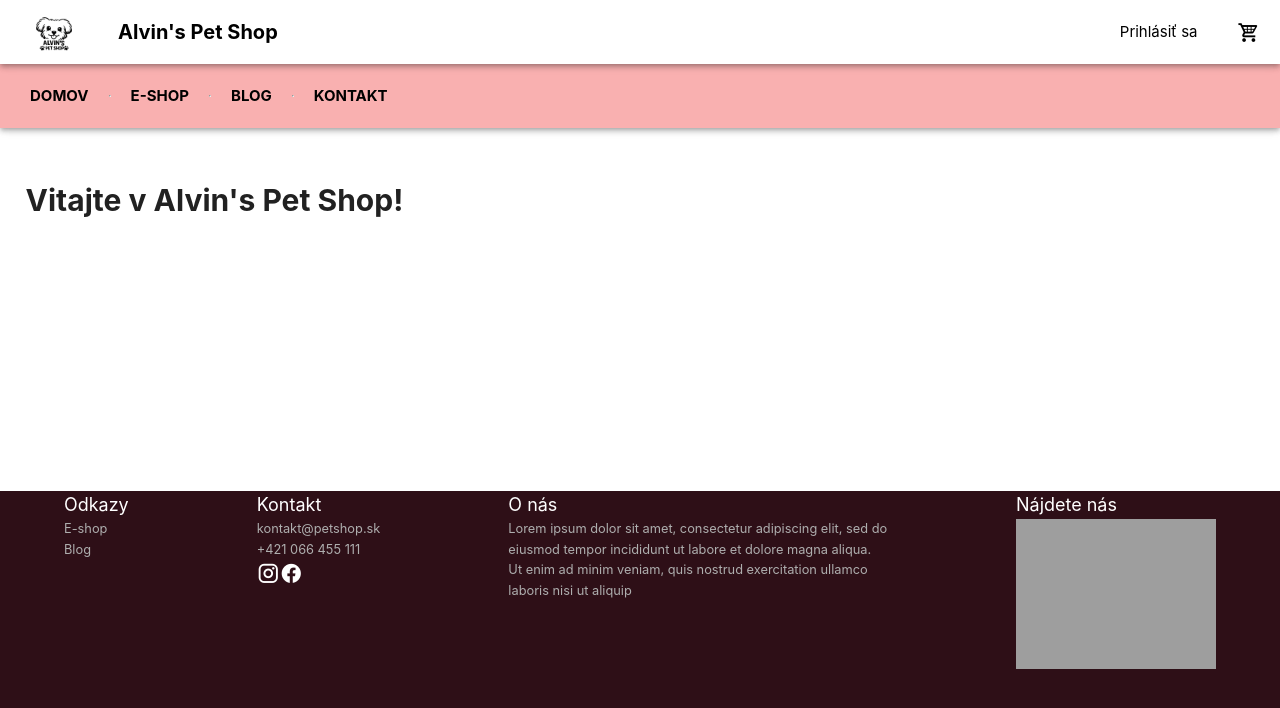
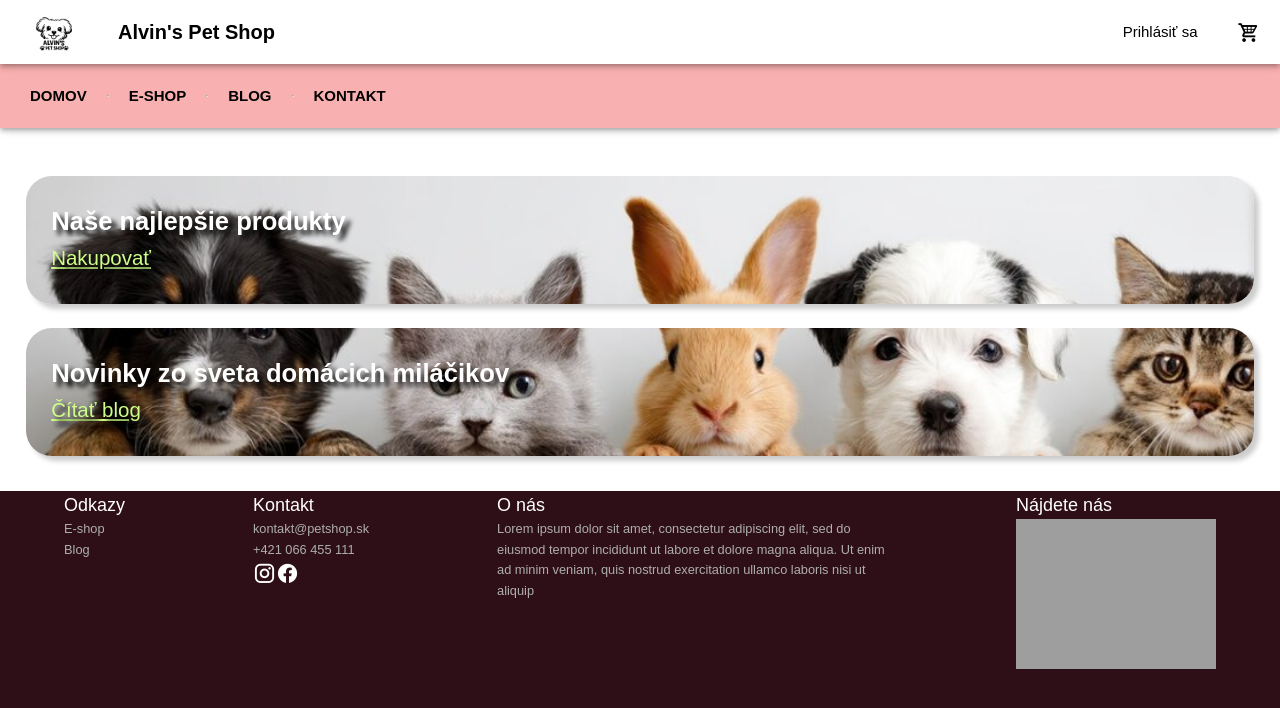
Before and after one commit to AdelaMacajova/petshop, a Vue app: page / in a window 1280 px wide. Shown: the top 708 px of the page. Built offline with nearby package versions, Linux system fonts and the light colour scheme; grey boxes are pictures that could not be loaded.

Commit message:
vzhľad domovskej stránky

```diff
--- a/src/assets/main.css
+++ b/src/assets/main.css
@@ -3,6 +3,7 @@
 #app {
   margin: 0 auto;
   font-weight: normal;
+  font-family:Arial, Helvetica, sans-serif;
 }
 
 .user-nav, .main-nav, .category-nav{
@@ -174,7 +175,28 @@ a:hover{
   margin-top:150px;
   height: 100%;
   padding:2vw;
-}.home-content h1{
+}.home-content h2{
   font-weight: bold;
+  font-size:2vw;
+}.home-content a{
+  color:rgb(207, 255, 135);
+  font-size:1.6vw;
+  padding:8;
 }
+
+.home-product-card, .home-blog-card{
+  height:10vw;
+  color:white;
+  text-shadow: 5px 5px 5px black;
+  box-shadow: 5px 5px 5px rgba(0, 0, 0, 0.2);
+  border-radius: 2vw;
+  padding: 2vw;
+  background-image: url("/img/banners/welcome_banner.jpg");
+  background-size: cover;
+}.home-blog-card{
+  background-position:0;
+}
+
+
+
 /*PRIDAT :ACTIVE PRE TLACIDLA V NAVIGACII, RESPONZIVNOST PRE MOBILY*/
--- a/src/views/HomeView.vue
+++ b/src/views/HomeView.vue
@@ -1,13 +1,22 @@
 <template>
   <div class="home-content">
-      <h1>Vitajte v Alvin's Pet Shop!</h1>
+      <div class="home-product-card">
+        <h2>Naše najlepšie produkty</h2>
+        <RouterLink to="/eshop/psy">Nakupovať</RouterLink>
+      </div>
+      <br>
+      <div class="home-blog-card">
+        <h2>Novinky zo sveta domácich miláčikov</h2>
+        <RouterLink to="/blog">Čítať blog</RouterLink>
+      </div>
   </div>
 </template>
 
 <script>
-
+import {RouterLink} from "vue-router"
 export default{
   components:{
+    RouterLink
 
   },
   data(){
```
